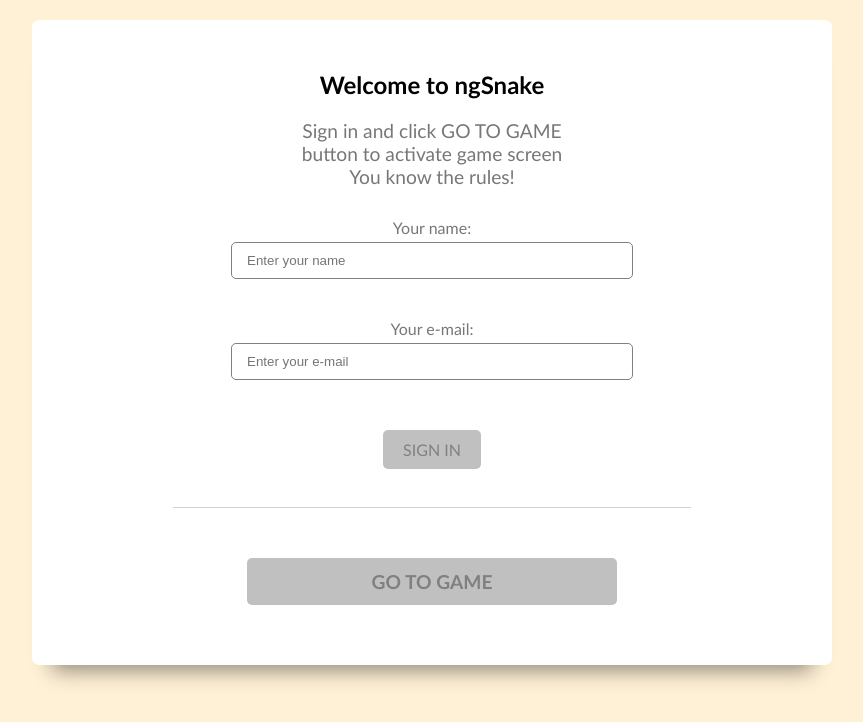
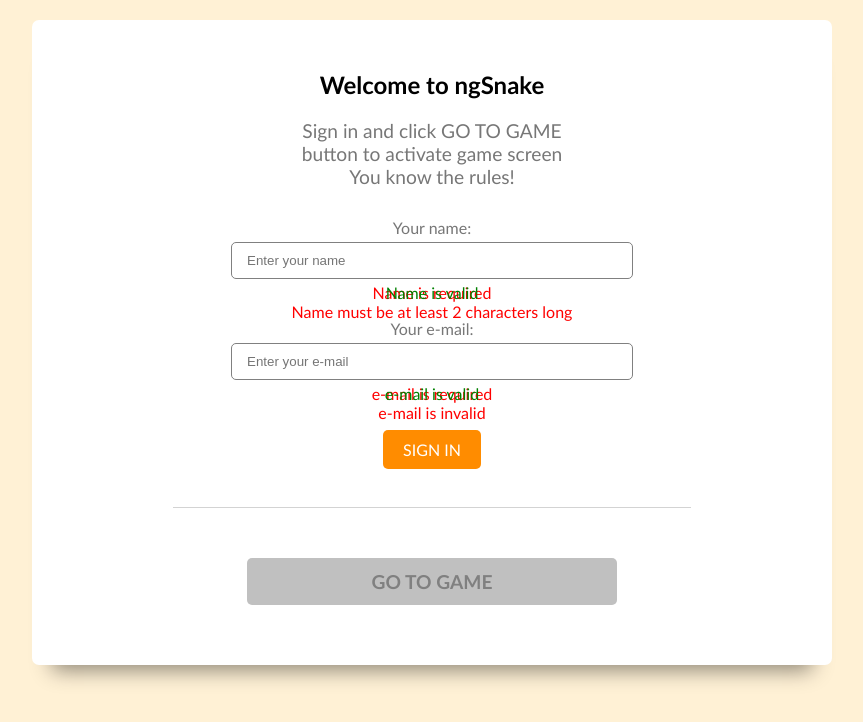
Before and after one commit to AzulloCyll/tetris_angular, an Angular app: page / in a window 1280 px wide. Shown: the top 722 px of the page, without its empty margins (208-1071 px from the left). Built offline with nearby package versions, Linux system fonts and the light colour scheme; what ngx-tetris would draw is missing.

Commit message:
reverted to forms not validated

```diff
--- a/src/app/intro/intro.component.html
+++ b/src/app/intro/intro.component.html
@@ -7,27 +7,20 @@
 		You know the rules!
 	</p>
 
-  <form class="form" [formGroup]="contactForm" (ngSubmit)="onSubmit()">
+	<form class="form" (ngSubmit)="onSubmit()">
 		<div class="input-container">
 			<label for="name">Your name:</label>
-
 			<input
 				type="text"
 				name="name"
 				id="name"
 				placeholder="Enter your name"
-        formControlName="name"
 			/>
-      <div
-        *ngIf="name?.invalid && (name?.dirty || name?.touched)"
-        class="alert"
-      >
-        <div *ngIf="name?.errors?.['required']">Name is required</div>
-        <div *ngIf="name?.errors?.['minlength']">
-          Name must be at least 2 characters long
+			<div class="alert">
+				<div>Name is required</div>
+				<div>Name must be at least 2 characters long</div>
 			</div>
-      </div>
-      <div *ngIf="name?.valid && (name?.dirty || name?.touched)" class="valid">
+			<div class="valid">
 				<div>Name is valid</div>
 			</div>
 		</div>
@@ -39,30 +32,16 @@
 				name="email"
 				id="email"
 				placeholder="Enter your e-mail"
-        formControlName="email"
 			/>
-      <div
-        *ngIf="email?.invalid && (email?.dirty || email?.touched)"
-        class="alert"
-      >
-        <div *ngIf="email?.errors?.['required']">e-mail is required</div>
-        <div *ngIf="email?.errors?.['email']">e-mail is invalid</div>
+			<div class="alert">
+				<div>e-mail is required</div>
+				<div>e-mail is invalid</div>
 			</div>
-      <div
-        *ngIf="email?.valid && (email?.dirty || email?.touched)"
-        class="valid"
-      >
+			<div class="valid">
 				<div>e-mail is valid</div>
 			</div>
 		</div>
 
-    <button
-      type="submit"
-      [disabled]="
-        (!contactForm.valid && !isLogged) || (contactForm.valid && isLogged)
-      "
-    >
-      Sign in
-    </button>
+		<button type="submit" [disabled]="">Sign in</button>
 	</form>
 </div>
--- a/src/app/intro/intro.component.ts
+++ b/src/app/intro/intro.component.ts
@@ -1,5 +1,5 @@
 import { Component, Output, EventEmitter } from '@angular/core';
-import { FormGroup, FormControl, Validators } from '@angular/forms';
+
 
 @Component({
   selector: 'app-intro',
@@ -15,20 +15,9 @@ export class IntroComponent {
 
   onSubmit() {
     this.isLogged = true;
-    this.playerName = this.contactForm.value.name;
+    // this.playerName = this.contactForm.value.name;
     this.sendLoggedPlayer.emit(this.playerName);
     this.loginStatusHandler.emit(true);
   }
 
-  contactForm = new FormGroup({
-    name: new FormControl('', [Validators.required, Validators.minLength(2)]),
-    email: new FormControl('', [Validators.required, Validators.email]),
-  });
-
-  get name() {
-    return this.contactForm.get('name');
-  }
-  get email() {
-    return this.contactForm.get('email');
-  }
 }
--- a/src/index.html
+++ b/src/index.html
@@ -1,11 +1,11 @@
-<!doctype html>
+<!DOCTYPE html>
 <html lang="en">
 	<head>
-  <meta charset="utf-8">
+		<meta charset="utf-8" />
 		<title>NgZal</title>
-  <base href="/">
-  <meta name="viewport" content="width=device-width, initial-scale=1">
-  <link rel="icon" type="image/x-icon" href="favicon.ico">
+		<base href="/" />
+		<meta name="viewport" content="width=device-width, initial-scale=1" />
+		<link rel="icon" type="image/x-icon" href="favicon.ico" />
 	</head>
 	<body>
 		<app-root></app-root>
```
Also changed, not shown: src/app/app.module.ts (+4 -5 lines). Lines whose indentation alone changed are shown as unchanged.
